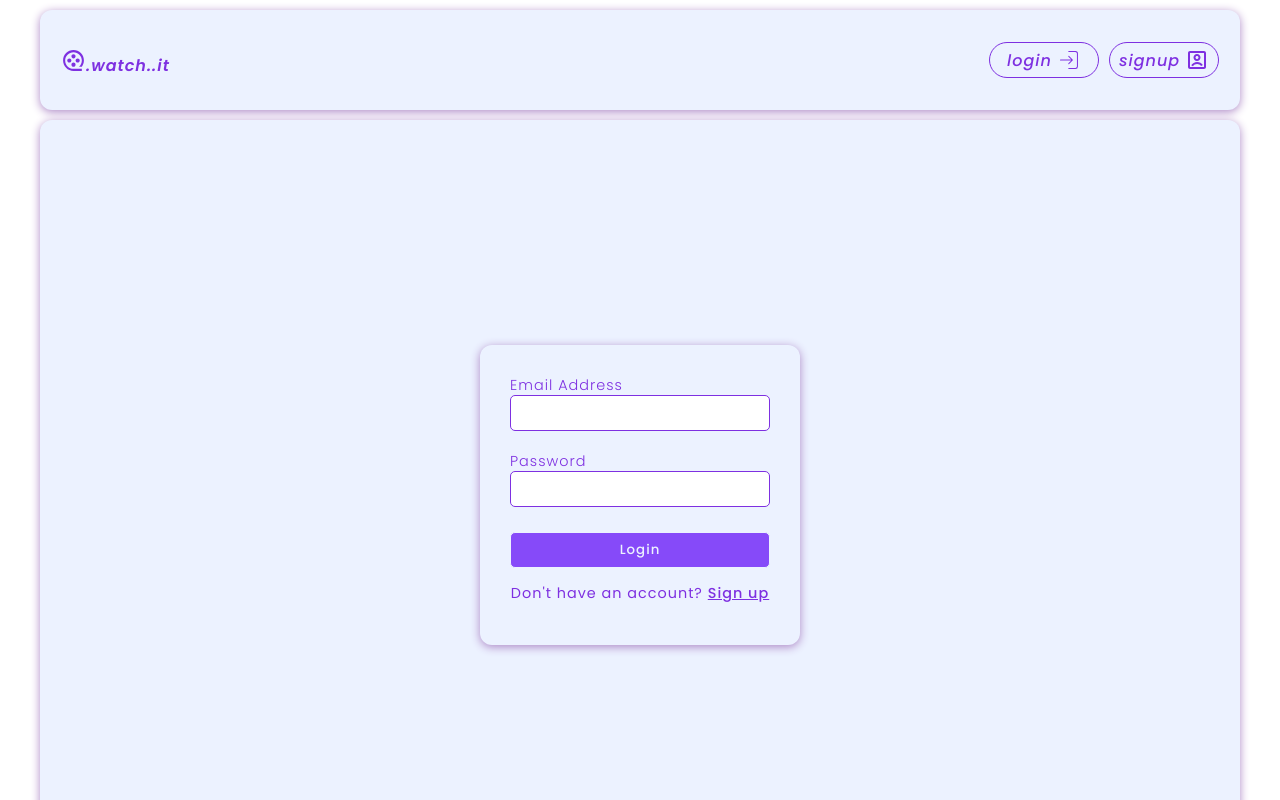
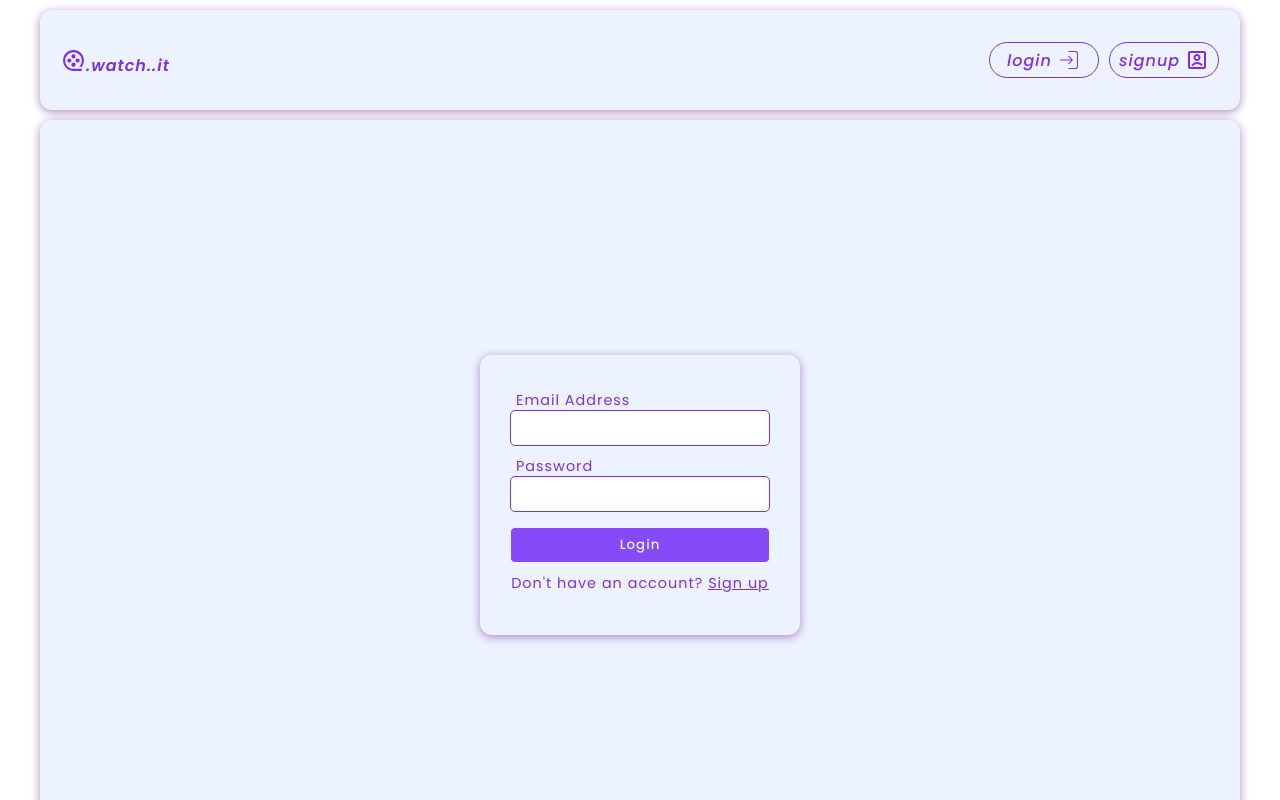
Before and after one commit to andbudha/watch-it, a React (Vite) app: page /login in a window 1280 px wide. Shown: the top 800 px of the page. Built offline with nearby package versions, Linux system fonts and the light colour scheme; no server answers.

Commit message:
Login form errors restyled/App  updated/extra styles added

```diff
--- a/src/components/pages/Home/GridMovies/GridMovies.module.scss
+++ b/src/components/pages/Home/GridMovies/GridMovies.module.scss
@@ -9,6 +9,7 @@
   .search_main_box {
     height: 60px;
     width: 320px;
+    margin-top: 20px;
     @include flexBox(nowrap, row, center, center);
     .search_box {
       border: 1px solid;
--- a/src/components/pages/Login/Login.module.scss
+++ b/src/components/pages/Login/Login.module.scss
@@ -9,10 +9,10 @@
   box-shadow: $shadow_color 0px 2px 10px 0px,
     rgba(0, 0, 0, 0.06) 0px 0px 0px 0px;
   @include flexBox(nowrap, row, center, center);
-
   .login_box {
+    position: relative;
     padding: 10px;
-    height: 300px;
+    height: 280px;
     width: 320px;
     font-size: 0.9rem;
     border-radius: 12px;
@@ -22,34 +22,40 @@
   }
   .login_form {
     // border: 1px solid;
-    height: 260px;
+    height: 230px;
     width: 280px;
     padding: 10px 0;
     @include flexBox(nowrap, column, start, center);
+    .formik_error_text_box {
+      height: 20px;
+      width: 260px;
+      padding: 0 6px;
+      @include flexBox(nowrap, row, start, center);
+      .formik_error_text {
+        color: $error_color;
+        font-size: 0.9rem;
+        font-weight: 500;
+      }
+    }
     .label_box {
       // border: 1px solid;
       height: 20px;
       width: 260px;
-      font-weight: 300;
+      padding: 0 6px;
       @include flexBox(nowrap, row, start, center);
     }
     .input_box {
       // border: 1px solid;
       width: 260px;
-      height: 56px;
+      margin-bottom: 10px;
       .login_input {
         width: 260px;
         height: 36px;
-        padding: 0 10px;
+        padding: 0 6px;
         border: 1px solid;
         border-radius: 5px;
         outline: none;
         letter-spacing: 1.5px;
-      }
-      .formik_error_text {
-        color: $error_color;
-        font-size: 0.8rem;
-        font-weight: 500;
       }
     }
     .login_button {
@@ -62,6 +68,7 @@
       font-weight: 500;
       color: $second_background_color;
       background-color: $font_secondary_color;
+      @include flexBox(nowrap, column, center, center);
       &:hover {
         transition: 0.4s;
         color: $font_secondary_color;
@@ -72,18 +79,16 @@
         transition: 0.5s;
       }
     }
-
     .info_box {
       // border: 1px solid;
       height: 30px;
       width: 280px;
-      margin: 5px 0;
       @include flexBox(nowrap, row, center, center);
 
       .info_text {
         font-size: 0.9rem;
       }
-      .signup_link {
+      .login_link {
         font-weight: 500;
       }
     }
--- a/src/components/pages/Login/Login.tsx
+++ b/src/components/pages/Login/Login.tsx
@@ -42,9 +42,18 @@ export const Login = ({}: LoginProps) => {
     <div className={styles.login_main_box}>
       <div className={styles.login_box}>
         <form className={styles.login_form} onSubmit={formik.handleSubmit}>
+          {formik.errors.email ? (
+            <div className={styles.formik_error_text_box}>
+              <div className={styles.formik_error_text}>
+                {formik.errors.email}
+              </div>
+            </div>
+          ) : (
             <div className={styles.label_box}>
               <label htmlFor="email">Email Address</label>
             </div>
+          )}
+
           <div className={styles.input_box}>
             <input
               className={styles.login_input}
@@ -54,15 +63,18 @@ export const Login = ({}: LoginProps) => {
               onChange={formik.handleChange}
               value={formik.values.email}
             />
-            {formik.errors.email ? (
+          </div>
+          {formik.errors.password ? (
+            <div className={styles.formik_error_text_box}>
               <div className={styles.formik_error_text}>
-                {formik.errors.email}
+                {formik.errors.password}
               </div>
-            ) : null}
             </div>
+          ) : (
             <div className={styles.label_box}>
               <label htmlFor="password">Password</label>
             </div>
+          )}
           <div className={styles.input_box}>
             <input
               className={styles.login_input}
@@ -72,11 +84,6 @@ export const Login = ({}: LoginProps) => {
               onChange={formik.handleChange}
               value={formik.values.password}
             />
-            {formik.errors.password ? (
-              <div className={styles.formik_error_text}>
-                {formik.errors.password}
-              </div>
-            ) : null}
           </div>
 
           <button className={styles.login_button} type="submit">
--- a/src/components/pages/Signup/Signup.module.scss
+++ b/src/components/pages/Signup/Signup.module.scss
@@ -9,7 +9,6 @@
   box-shadow: $shadow_color 0px 2px 10px 0px,
     rgba(0, 0, 0, 0.06) 0px 0px 0px 0px;
   @include flexBox(nowrap, row, center, center);
-
   .signup_box {
     position: relative;
     padding: 10px;
@@ -45,12 +44,10 @@
       padding: 0 6px;
       @include flexBox(nowrap, row, start, center);
     }
-
     .input_box {
       // border: 1px solid;
       width: 260px;
       margin-bottom: 10px;
-
       .signup_input {
         width: 260px;
         height: 36px;
@@ -82,13 +79,11 @@
         transition: 0.5s;
       }
     }
-
     .info_box {
       // border: 1px solid;
       height: 30px;
       width: 280px;
       @include flexBox(nowrap, row, center, center);
-
       .info_text {
         font-size: 0.9rem;
       }
```
Lines whose indentation alone changed are shown as unchanged.
